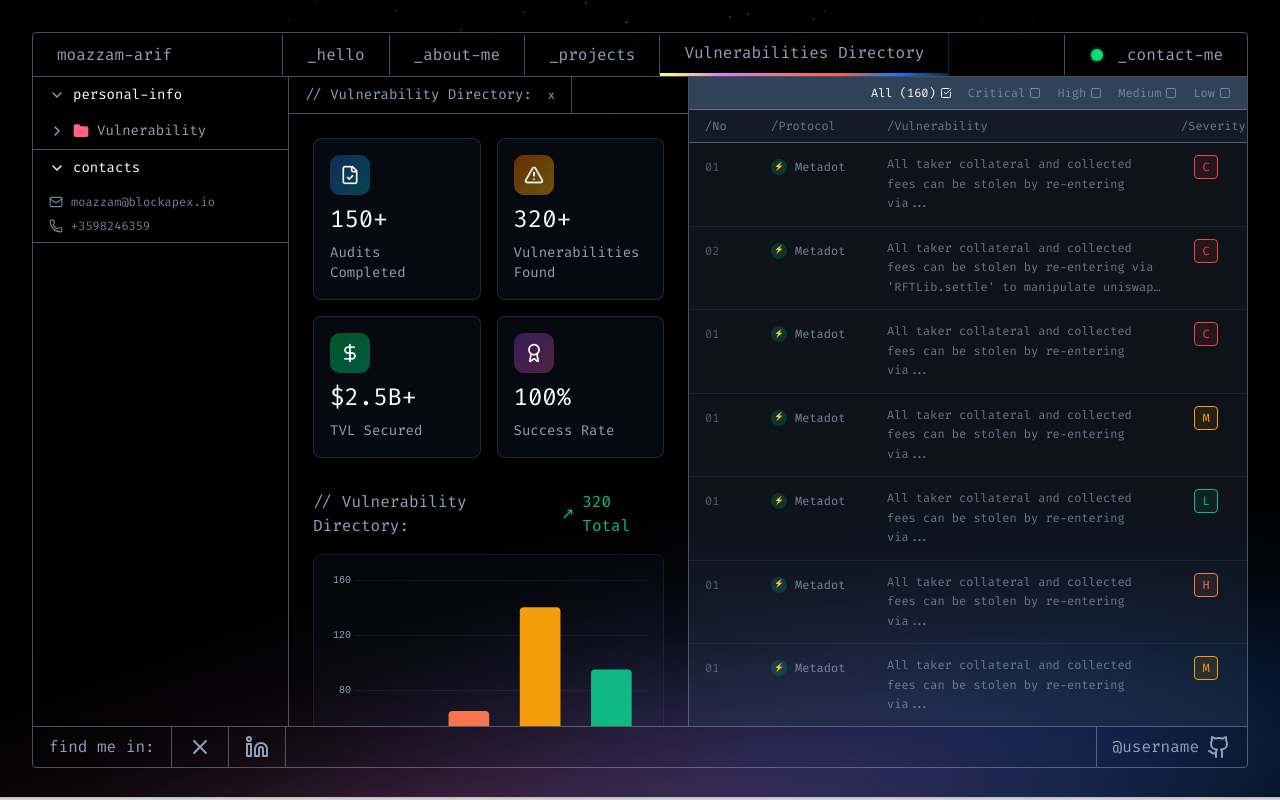
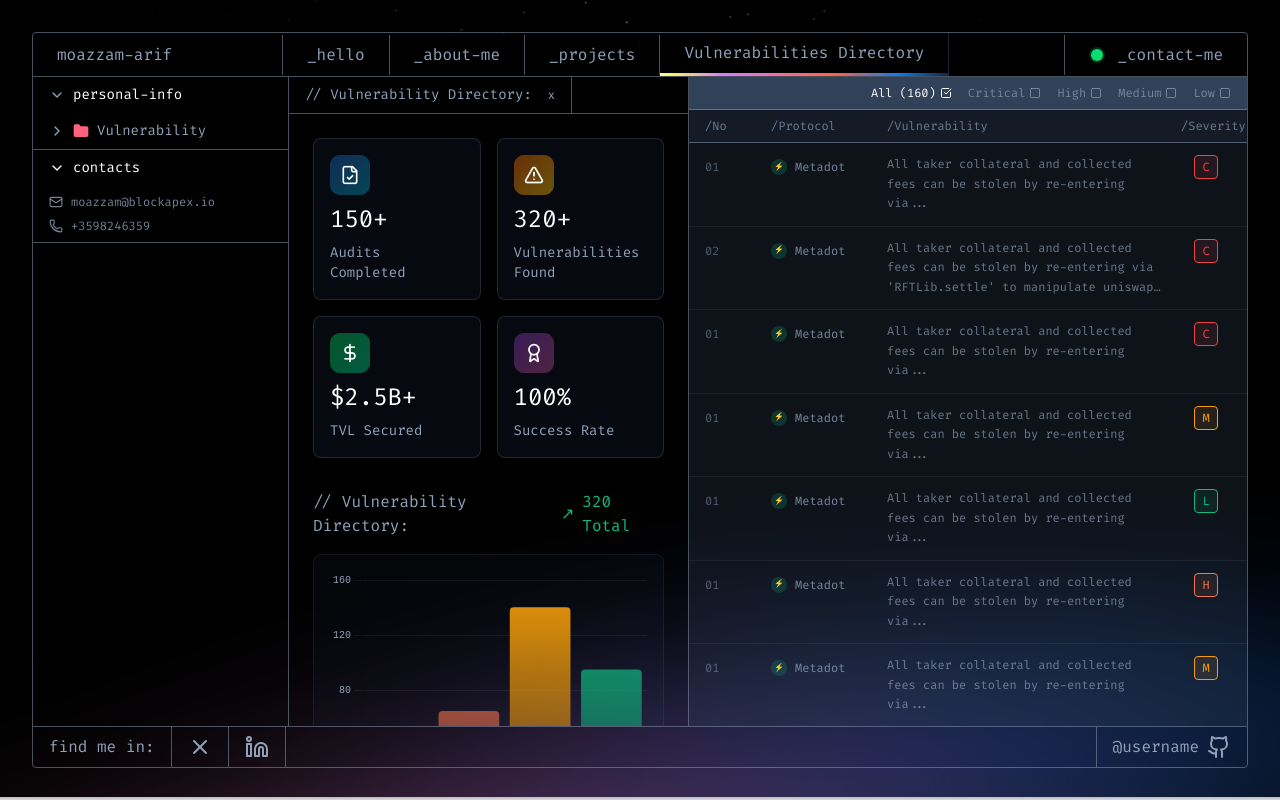
Before and after one commit to BlockApex/auditors-portfolio, a Next.js app: page /vulnerabilities in a window 1280 px wide. Built offline with nearby package versions, Linux system fonts and the light colour scheme.

Commit message:
fixed bar chart

```diff
--- a/app/vulnerabilities/page.tsx
+++ b/app/vulnerabilities/page.tsx
@@ -44,7 +44,7 @@ const VulnerabilitiesPage = () => {
         </section>
 
         {/* List Section */}
-                <section className="w-[600px] hidden xl:flex flex-col h-full bg-dark/30">
+        <section className="w-[700px] hidden xl:flex flex-col h-full bg-dark/30">
           <VulnerabilityList />
         </section>
       </main>
--- a/components/vulnerabilities/VulnerabilityChart.tsx
+++ b/components/vulnerabilities/VulnerabilityChart.tsx
@@ -71,14 +71,28 @@ const VulnerabilityChart = () => {
         datasets: [
             {
                 data: [35, 65, 140, 95],
-                backgroundColor: [
-                    "#ef4444", // danger
-                    "#f6754f", // secondary (orange)
-                    "#f59e0b", // warning (yellow)
-                    "#10b981", // success (green)
-                ],
+                backgroundColor: (context: any) => {
+                    const ctx = context.chart.ctx;
+                    const gradient = ctx.createLinearGradient(0, 0, 0, 300);
+
+                    // Colors for each bar
+                    const colors = [
+                        ["#ef4444", "#ef444420"], // Critical (Red)
+                        ["#f6754f", "#f6754f20"], // High (Orange)
+                        ["#f59e0b", "#f59e0b20"], // Medium (Yellow)
+                        ["#10b981", "#10b98120"], // Low (Green)
+                    ];
+
+                    const index = context.dataIndex;
+                    if (colors[index]) {
+                        gradient.addColorStop(0, colors[index][0]); // Top color
+                        gradient.addColorStop(1, colors[index][1]); // Bottom color (transparent-ish)
+                        return gradient;
+                    }
+                    return "#ccc";
+                },
                 borderRadius: 4,
-                barThickness: 40,
+                barThickness: 60,
             },
         ],
     };
```
Lines whose indentation alone changed are shown as unchanged.
